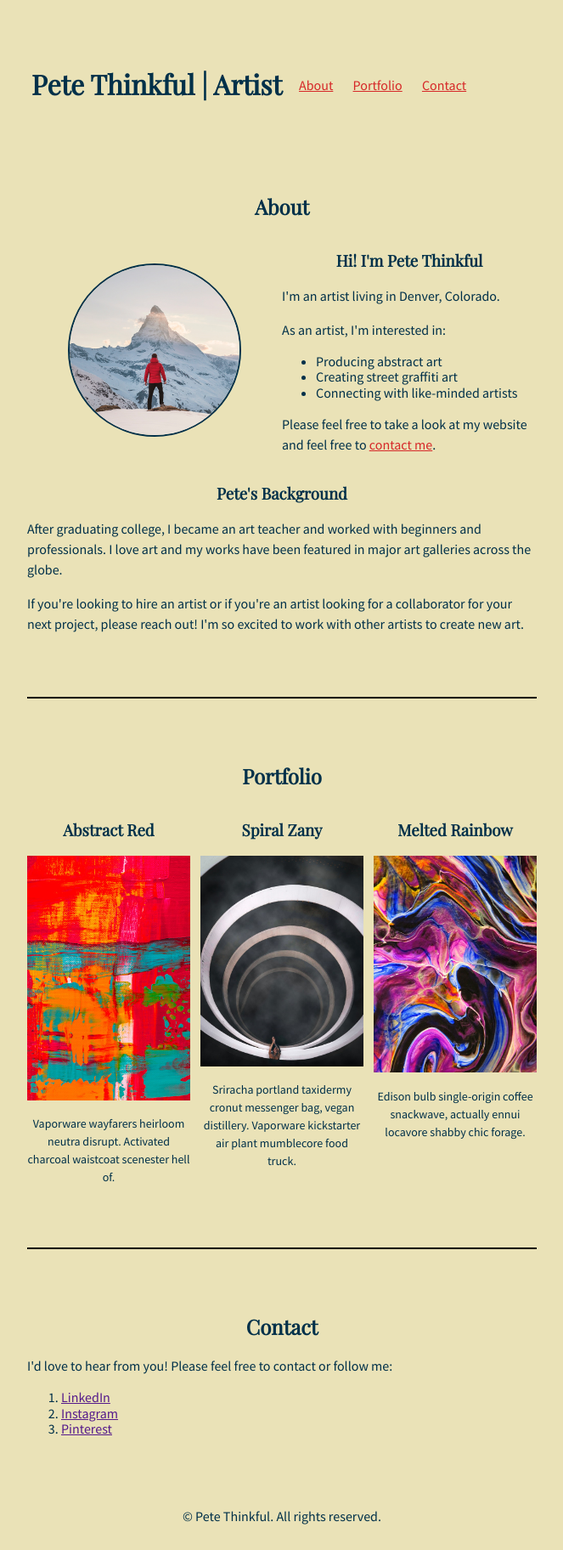
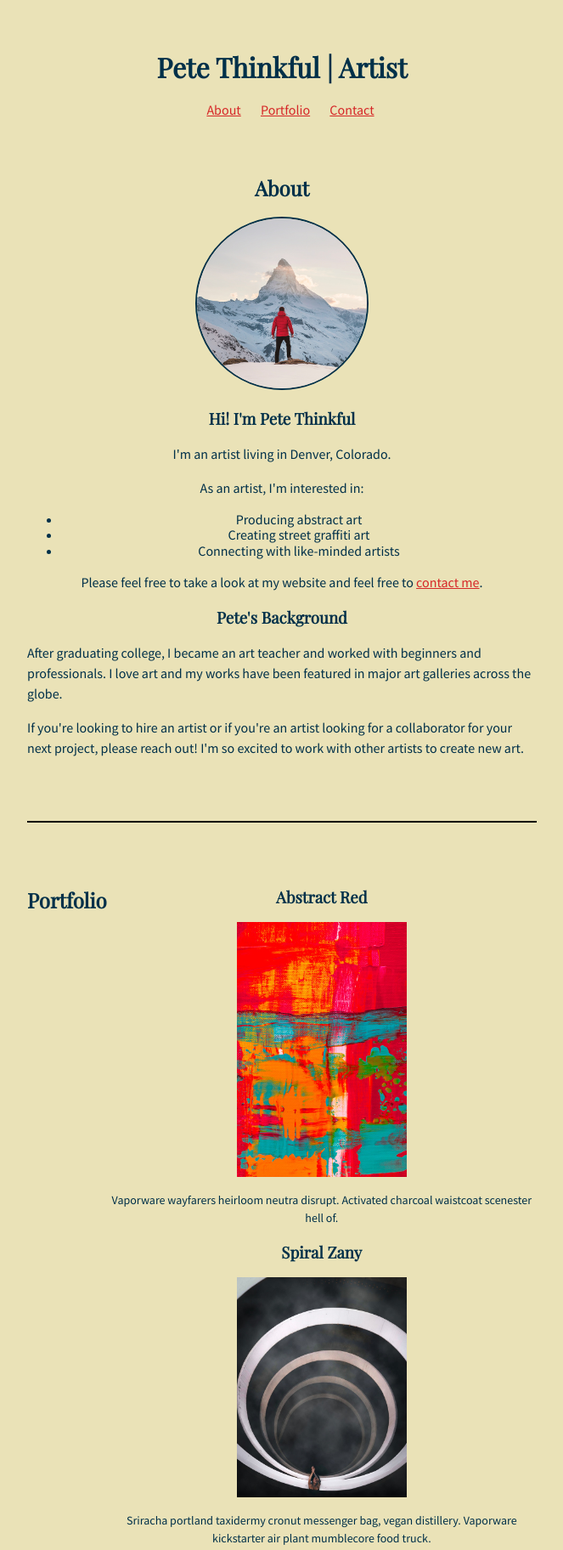
Before and after one commit to Bert300/Pete_Thinkful-Revision, a plain HTML site: page index.html in a window 1280 px wide. Shown: the top 1824 px of the page at 85% size, without its empty margins (308-971 px from the left). Drawn offline with nearby package versions, Linux system fonts and the light colour scheme.

Commit message:
Update style.css

```diff
--- a/style.css
+++ b/style.css
@@ -16,58 +16,60 @@ h3 {
   text-align: center;
 }
 
-
 /* Header */
 header {
-  display: flex;
-  flex-direction: row;
-  justify-content: space-between; /* Horizontally align items */
-  align-items: center; /* Vertically center items */
-  padding: 20px 40px;
-}
-
-header h1 {
-  flex: 1;
-  text-align: right;
-}
-
-header nav {
-  flex: 1;
-}
-
-/* About section*/
-.about-content {
-  display: flex;
-  flex-direction: row;
-  justify-content: space-between; /* Horizontally center items */
-  align-items: center; /* Vertically center items */
-}
-
-.about-image {
-  flex: 1;
   text-align: center;
 }
 
-.about-text {
-  flex: 1;
+.headerElements {
+  display: grid;
+  grid-auto-flow: column;
+  gap: 4px;
+  align-items: center;
+  justify-items: center;
+}
+
+/* About */
+.center {
+  text-align: center;
+}
+
+.section1 {
+  display: flex;
+  align-items: center;
+  justify-content: center;
+}
+
+.description {
   text-align: left;
 }
 
+.section2 {
+  text-align: left;
+}
 
 /* Portfolio section */
-.portfolio-content {
+#portfolio {
   display: flex;
-  flex-direction: row;
-  gap:12px; /* space in between projects*/
+  align-items: flex-start;
+  justify-content: center;
 }
 
-.portfolio-section {
-  flex: 1;
+#portfolio p {
+  text-align: center;
+  font-size: 14px;
 }
 
-.portfolio-section p {
-  font-size: 14px; /* project descriptions using font size of 14px*/
+.portfolioH2 {
+  margin: 0 0 -50px 0;
 }
+
+.item {
+  flex: 1;
+  padding: 3px;
+  margin: 2px;
+}
+
 
 /* Containers */
 div {
@@ -80,7 +82,7 @@ article {
   padding: 50px 0;
 }
 
-#portfolio div {
+article div {
   text-align: center;
   width: 100%;
 }
@@ -113,7 +115,6 @@ img {
 .image-circle {
   border: 2px solid #003049;
   border-radius: 50%;
-  text-align: center;
 }
 
 /* Footer */
@@ -125,3 +126,7 @@ footer {
 hr {
   border: 1px solid black;
 }
+
+.hr1 {
+  margin: 0px 0px 70px 0
+}
```
